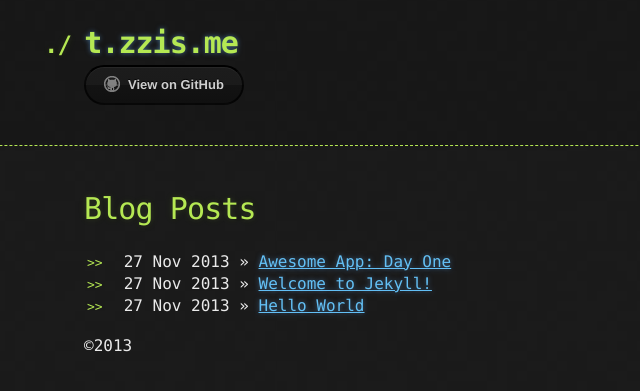
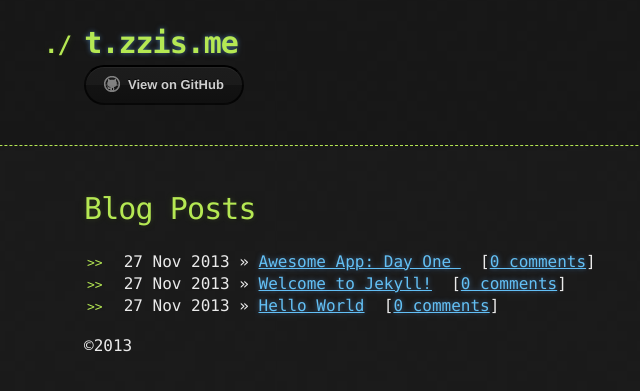
Before and after one commit to oxUnd/blog, a Jekyll site: the page built from index.html, in a window 1280 px wide. Shown: the top 391 px of the page, without its empty margins (256-896 px from the left). Built offline with Jekyll 4.4.1, drawn with Linux system fonts in a browser that asks for light colours; Markdown is read by kramdown in place of the engine named in the settings; comment, search, counter and statistics services are not loaded.

Commit message:
new post

```diff
--- a/index.html
+++ b/index.html
@@ -7,7 +7,7 @@
   <h1>Blog Posts</h1>
   <ul class="posts">
     {% for post in site.posts %}
-      <li><span>{{ post.date | date_to_string }}</span> &raquo; <a href="{{ post.url }}#disqus_thread">{{ post.title }}</a></li>
+      <li><span>{{ post.date | date_to_string }}</span> &raquo; <a href="{{ post.url }}#disqus_thread">{{ post.title }}</a>&nbsp;&nbsp;[<a href="{{ post.url }}#disqus_thread">0 comments</a>]</li>
     {% endfor %}
   </ul>
 </div>
```
